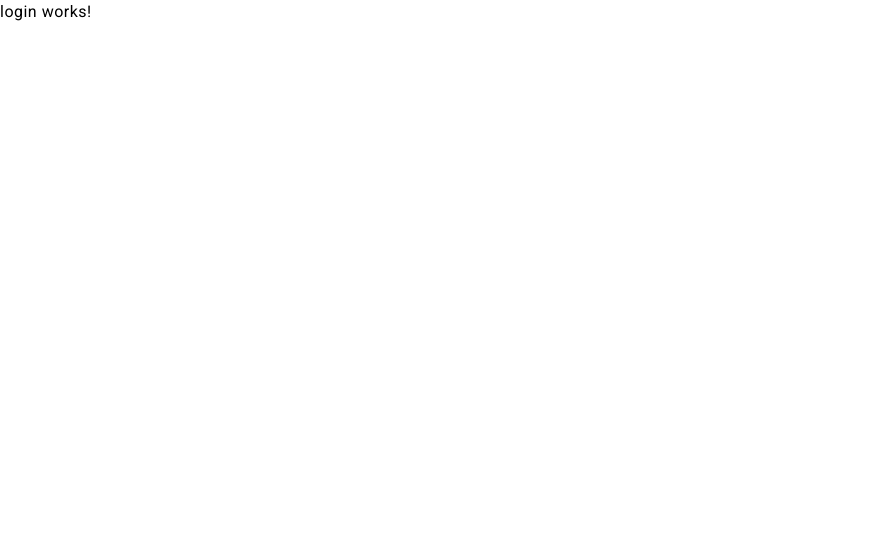
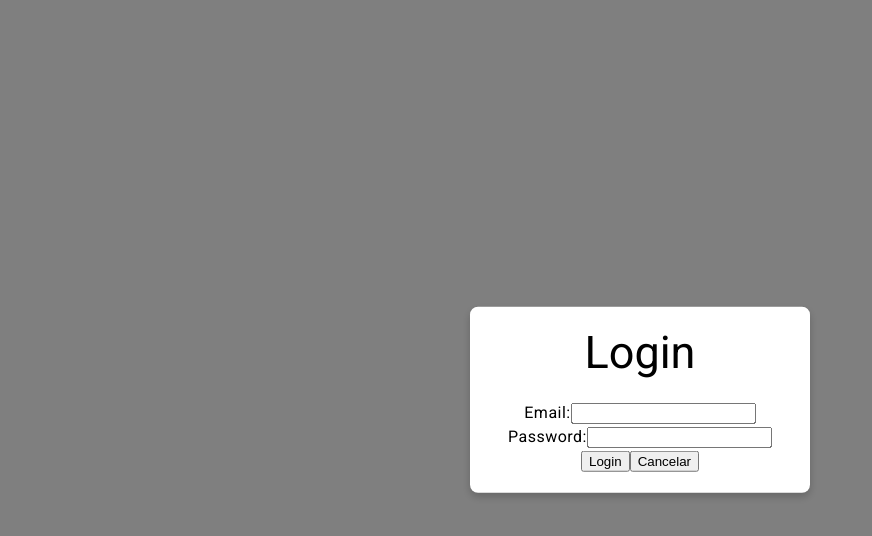
Before and after one commit to Guilherm12122/mintre, an Angular app in the folder mintre_front/: page /login in a window 1280 px wide. Shown: the top 536 px of the page, without its empty margins (0-872 px from the left). Built offline with nearby package versions, Linux system fonts and the light colour scheme; a web font is replaced by a local one.

Commit message:
implementando forms login no front end

```diff
--- a/mintre_front/src/app/app.module.ts
+++ b/mintre_front/src/app/app.module.ts
@@ -14,6 +14,7 @@ import { DepartamentoComponent } from './components/departamento/departamento.co
 import { MatCardModule } from '@angular/material/card';
 import { CardComponent } from './components/card/card/card.component';
 import { LoginComponent } from './components/login/login.component';
+import { FormsModule } from '@angular/forms';
 
 @NgModule({
   declarations: [
@@ -32,7 +33,8 @@ import { LoginComponent } from './components/login/login.component';
     HttpClientModule,
     RouterOutlet,
     MatButtonModule,
-    MatCardModule
+    MatCardModule,
+    FormsModule
   ],
   providers: [
     provideClientHydration(),
--- a/mintre_front/src/app/components/header/header.component.html
+++ b/mintre_front/src/app/components/header/header.component.html
@@ -29,10 +29,11 @@
         <a href="#" class="menu-link">História</a>
       </li>
       <div class="user-icon">
-        <a routerLink="/login" class="user-login-link">
+        <a (click)="mostrarFormsLogin()" class="user-login-link">
           <i class="fas fa-user"></i>
         </a>
       </div>
     </ul>
   </nav>
 </header>
+<app-login *ngIf="isLoginVisible" (close)="esconderFormsLogin()"></app-login>
--- a/mintre_front/src/app/components/header/header.component.ts
+++ b/mintre_front/src/app/components/header/header.component.ts
@@ -11,6 +11,7 @@ import { DataserviceService } from '../../dataservice/dataservice.service';
 export class HeaderComponent {
   isOpen = false;
   options = ['Mídia', 'Infantil', 'Educação', 'Pastoral']; // Substitua conforme necessário
+  isLoginVisible: boolean = false;
 
   constructor(private membroService: MembroService,
     private dataService: DataserviceService){}
@@ -20,6 +21,14 @@ export class HeaderComponent {
       .subscribe(apiData => {
         this.dataService.updateData(apiData);
       })
+  }
+
+  mostrarFormsLogin(){
+    this.isLoginVisible = true;
+  }
+
+  esconderFormsLogin(){
+    this.isLoginVisible = false;
   }
 
   toggleDropdown(event:  Event) {
--- a/mintre_front/src/app/components/login/login.component.css
+++ b/mintre_front/src/app/components/login/login.component.css
@@ -0,0 +1,25 @@
+/* Fundo semitransparente */
+.modal-backdrop {
+    position: fixed;
+    top: 0;
+    left: 0;
+    width: 100%;
+    height: 100%;
+    background-color: rgba(0, 0, 0, 0.5);
+    z-index: 1000;
+  }
+
+  /* Conteúdo centralizado */
+  .modal-content {
+    position: fixed;
+    top: 50%;
+    left: 50%;
+    transform: translate(-50%, -50%);
+    background: white;
+    padding: 20px;
+    border-radius: 8px;
+    box-shadow: 0 4px 8px rgba(0, 0, 0, 0.2);
+    z-index: 1001;
+    width: 300px;
+    text-align: center;
+  }
--- a/mintre_front/src/app/components/login/login.component.html
+++ b/mintre_front/src/app/components/login/login.component.html
@@ -1 +1,14 @@
-<p>login works!</p>
+<div class="modal-backdrop" (click)="closeModal()"></div>
+<div class="modal-content">
+  <form (ngSubmit)="onSubmit()">
+    <h2>Login</h2>
+    <label for="email">Email:</label>
+    <input id="email" type="email" [(ngModel)]="usuario.email" name="email" required />
+
+    <label for="password">Password:</label>
+    <input id="password" type="password" [(ngModel)]="usuario.senha" name="password" required />
+
+    <button type="submit">Login</button>
+    <button type="button" (click)="closeModal()">Cancelar</button>
+  </form>
+</div>
--- a/mintre_front/src/app/components/login/login.component.ts
+++ b/mintre_front/src/app/components/login/login.component.ts
@@ -1,4 +1,4 @@
-import { Component } from '@angular/core';
+import { Component, EventEmitter, Input, Output } from '@angular/core';
 import { Usuario } from '../../usuario/usuario';
 import { LoginService } from '../../loginservice/login.service';
 
@@ -8,12 +8,17 @@ import { LoginService } from '../../loginservice/login.service';
   styleUrl: './login.component.css'
 })
 export class LoginComponent {
+  @Output() close = new EventEmitter<void>();
+
   usuario: Usuario = {email: '', senha: ''};
-  error = '';
 
-  constructor(private login_service: LoginService) {}
+  onSubmit() {
+    // Aqui você pode chamar um serviço de autenticação
+    // alert(`Login realizado: ${this.username}`);
+    this.close.emit(); // Fecha o modal após o login
+  }
 
-  postLogin() {
-
+  closeModal() {
+    this.close.emit();
   }
 }
```
